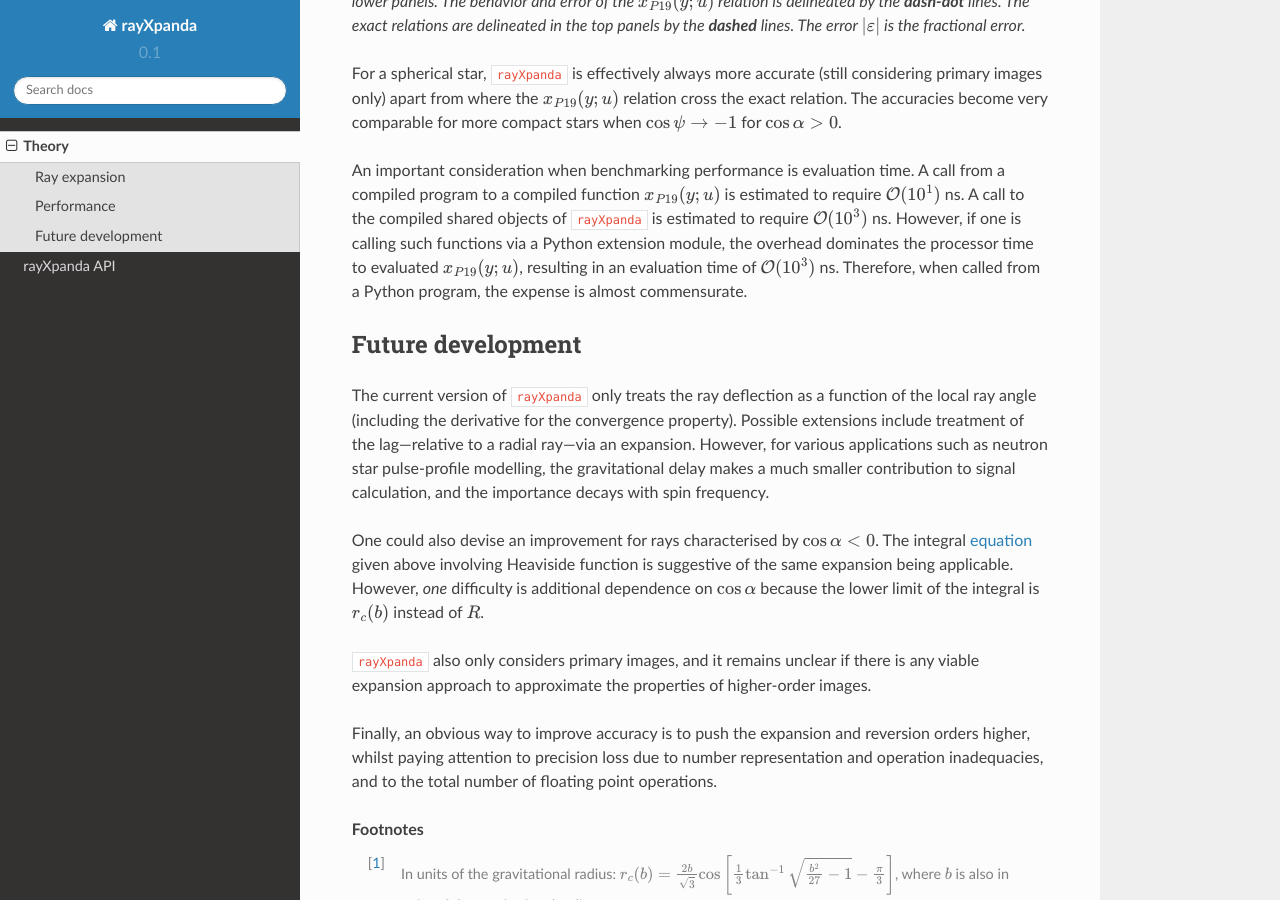
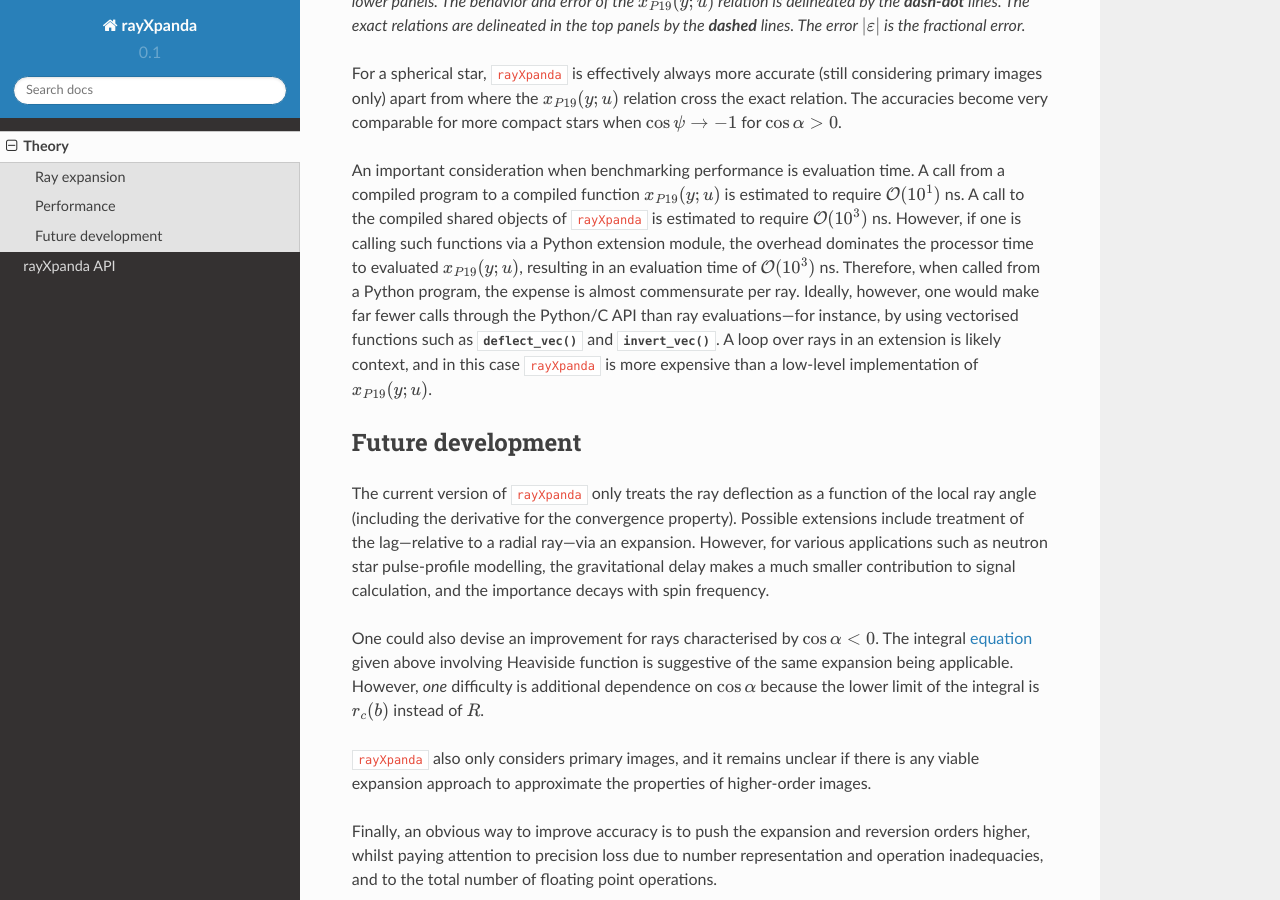
Before and after one commit to ThomasEdwardRiley/rayXpanda, a Sphinx documentation site: the page built from docs/source/theory.rst, in a window 1280 px wide and 900 px high, scrolled down 5379 px. Built offline with Sphinx 7.4.7 and the Read the Docs theme 2.0.0, drawn with Linux system fonts in a browser that asks for light colours; pages that are not in the unit, such as notebooks, are missing from menus; some of the changed text lies outside the part shown.

Commit message:
cleaning

```diff
--- a/docs/source/rayXpandaAPI.rst
+++ b/docs/source/rayXpandaAPI.rst
@@ -16,7 +16,8 @@ Inversion
 Vectorised
 ----------
 
-Pass :class:`numpy.ndarray` objects for the ``__Pyx_memviewslice`` positions.
+Pass *contiguous* :class:`numpy.ndarray` objects for the
+``__Pyx_memviewslice`` arguments.
 
 .. autofunction:: rayXpanda.deflection.deflect_vec
 
--- a/docs/source/theory.rst
+++ b/docs/source/theory.rst
@@ -218,7 +218,7 @@ However, for the derivative :math:`\mathcal{D}`, the error is
 :math:`\varepsilon=|\mathcal{D} - \tilde{\mathcal{D}}|/\mathcal{D}`. The
 ``rayXpanda`` error curves---one for :func:`~.deflection.deflect`, and one
 for :func:`~.inversion.invert`---pertaining to :math:`\mathcal{D}` thus
-visibly converge as with increasing :math:`\cos\alpha`.
+visibly converge with increasing :math:`\cos\alpha`.
 
 The addition of the logarithmic term by Poutanen (2019) has the effect
 that in the limit :math:`y\to2^{-}`, :math:`x_{P19}\to\infty`, forcing
@@ -256,7 +256,13 @@ shared objects of ``rayXpanda`` is estimated to require
 a Python extension module, the overhead dominates the processor time to
 evaluated :math:`x_{P19}(y;u)`, resulting in an evaluation time of
 :math:`\mathcal{O}(10^{3})` ns. Therefore, when called from a Python program,
-the expense is almost commensurate.
+the expense is almost commensurate per ray. Ideally, however, one would make
+far fewer calls through the Python/C API than ray evaluations---for instance,
+by using vectorised functions such as :func:`~.deflection.deflect_vec`
+and :func:`~.inversion.invert_vec`. A loop over rays in an extension is
+likely context, and in this case ``rayXpanda`` is more expensive than
+a low-level implementation of :math:`x_{P19}(y;u)`.
+
 
 Future development
 ------------------
```
Also changed, not shown: 2 other files.
